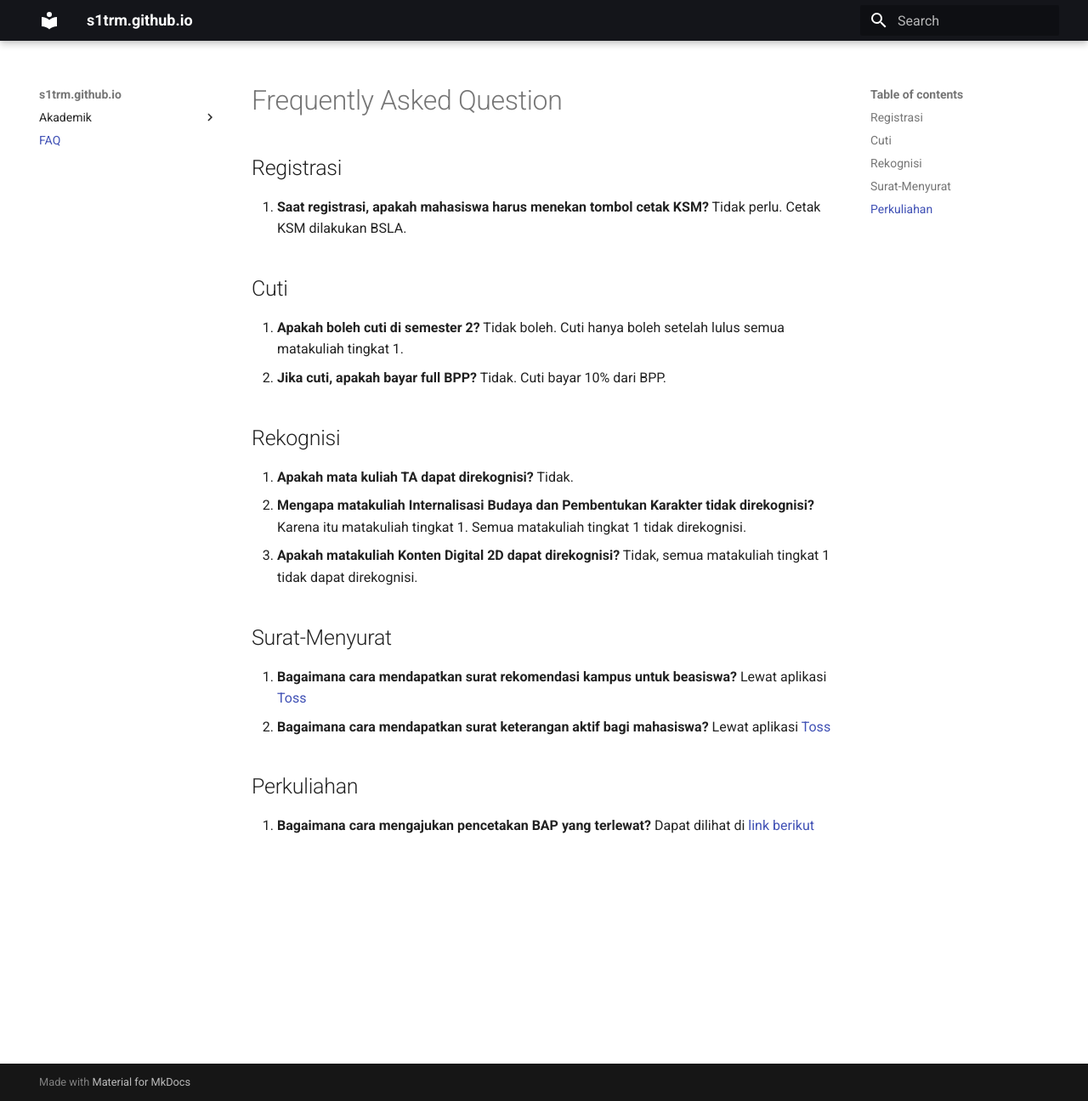
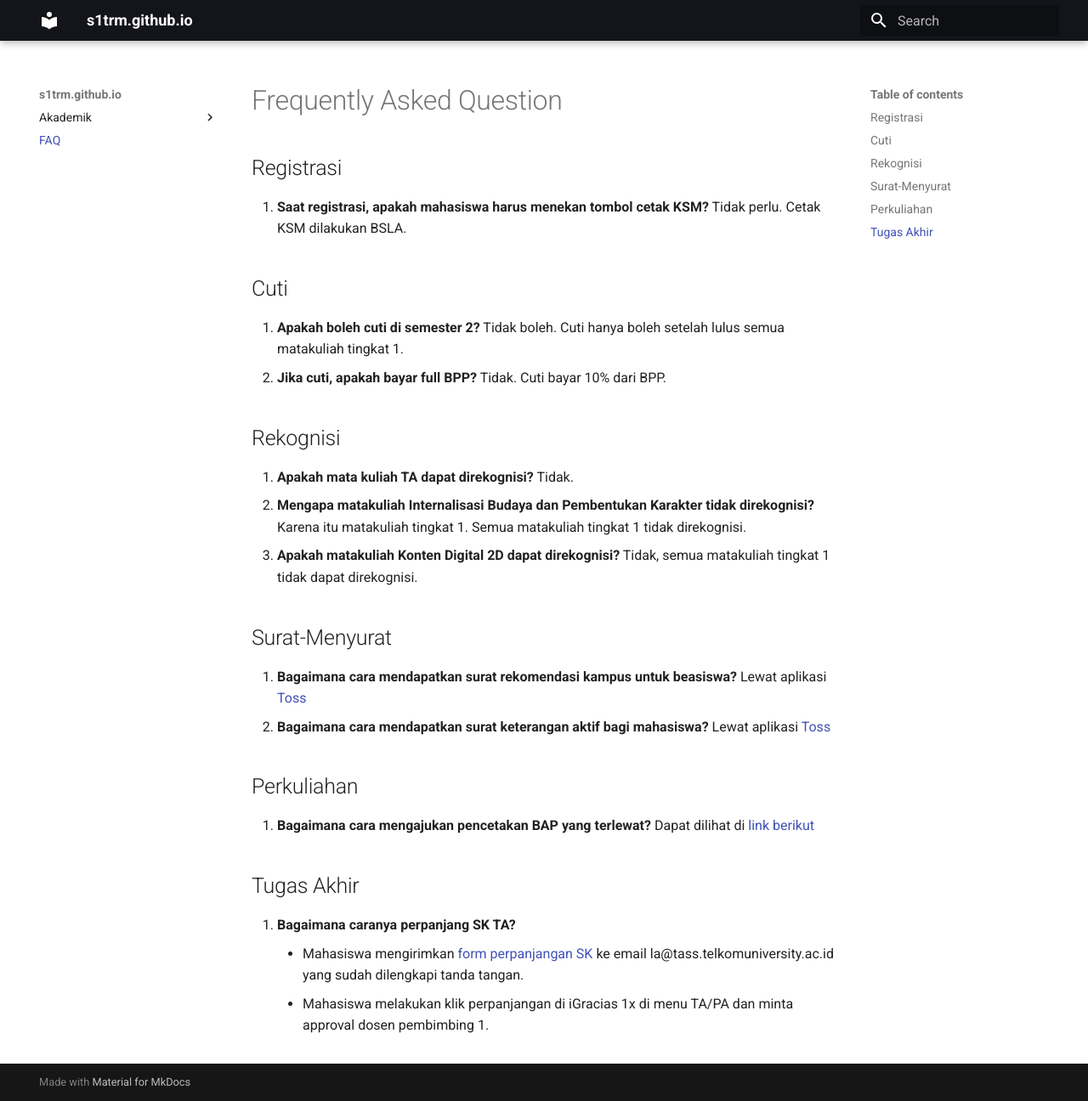
Before and after one commit to s1trm/knowledge, an MkDocs documentation site: the page built from docs/faq.md, in a window 1280 px wide and 1296 px high. Shown: the whole window at 85% size. Built offline with MkDocs 1.6.1 and Material for MkDocs 9.7.7, drawn with Linux system fonts in a browser that asks for light colours.

Commit message:
adding faq ta perpanjangan sk ta

```diff
--- a/docs/faq.md
+++ b/docs/faq.md
@@ -18,3 +18,8 @@
 
 ## Perkuliahan
 1. **Bagaimana cara mengajukan pencetakan BAP yang terlewat?** Dapat dilihat di [link berikut](https://linktr.ee/Layanan_LA_Dosen_FIT)
+
+## Tugas Akhir
+1. **Bagaimana caranya perpanjang SK TA?**
+    * Mahasiswa mengirimkan [form perpanjangan SK](https://docs.google.com/document/d/1z9MXe59BC98oW0b2jangrNct2cQ8EsO7/edit?usp=drive_link&ouid=110307251224013813322&rtpof=true&sd=true) ke email la@tass.telkomuniversity.ac.id yang sudah dilengkapi tanda tangan.
+    * Mahasiswa melakukan klik perpanjangan di iGracias 1x di menu TA/PA dan minta approval dosen pembimbing 1.
```
